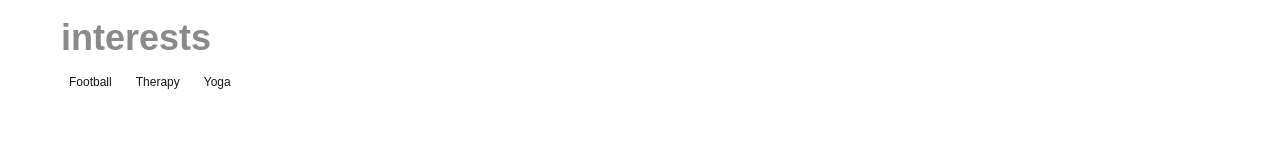
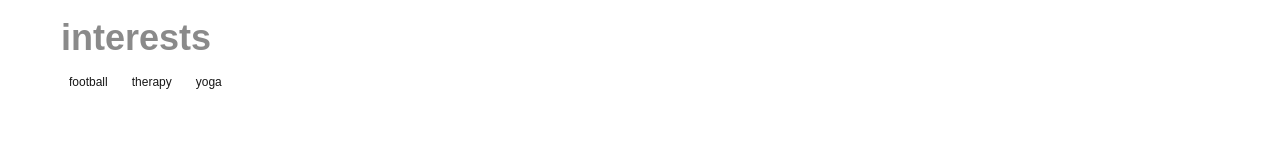
Before and after one commit to issa-me-sush/eth-bangkok-2024, a Next.js app: page /profile in a window 1280 px wide. Shown: the part 371-531 px from the top of the page. Built offline with nearby package versions, Linux system fonts and the light colour scheme.

Commit message:
merging version conflicts

```diff
--- a/package.json
+++ b/package.json
@@ -9,8 +9,10 @@
     "lint": "next lint"
   },
   "dependencies": {
+    "@waku/sdk": "^0.0.29",
     "lucide-react": "^0.460.0",
     "next": "15.0.3",
+    "protobufjs": "^7.4.0",
     "react": "19.0.0-rc-66855b96-20241106",
     "react-dom": "19.0.0-rc-66855b96-20241106"
   },
--- a/pages/profile.jsx
+++ b/pages/profile.jsx
@@ -26,9 +26,9 @@ export default function Profile() {
         <div className='border border-opacity-20 border-white rounded-lg p-5 mt-10'>
         <h1 className='md:text-4xl text-xl font-bold opacity-50 mb-3'>interests</h1>
         <div className='flex flex-wrap gap-2'>
-        <div className='bg-white bg-opacity-20 p-1 px-2 rounded-full text-xs'>Football</div>
-        <div className='bg-white bg-opacity-20 p-1 px-2 rounded-full text-xs'>Therapy</div>
-        <div className='bg-white bg-opacity-20 p-1 px-2 rounded-full text-xs'>Yoga</div>
+        <div className='bg-white bg-opacity-20 p-1 px-2 rounded-full text-xs'>football</div>
+        <div className='bg-white bg-opacity-20 p-1 px-2 rounded-full text-xs'>therapy</div>
+        <div className='bg-white bg-opacity-20 p-1 px-2 rounded-full text-xs'>yoga</div>
         </div>
         </div>
 </div>
```
Also changed, not shown: 1 other file (tests, documents, lock files or other folders).
